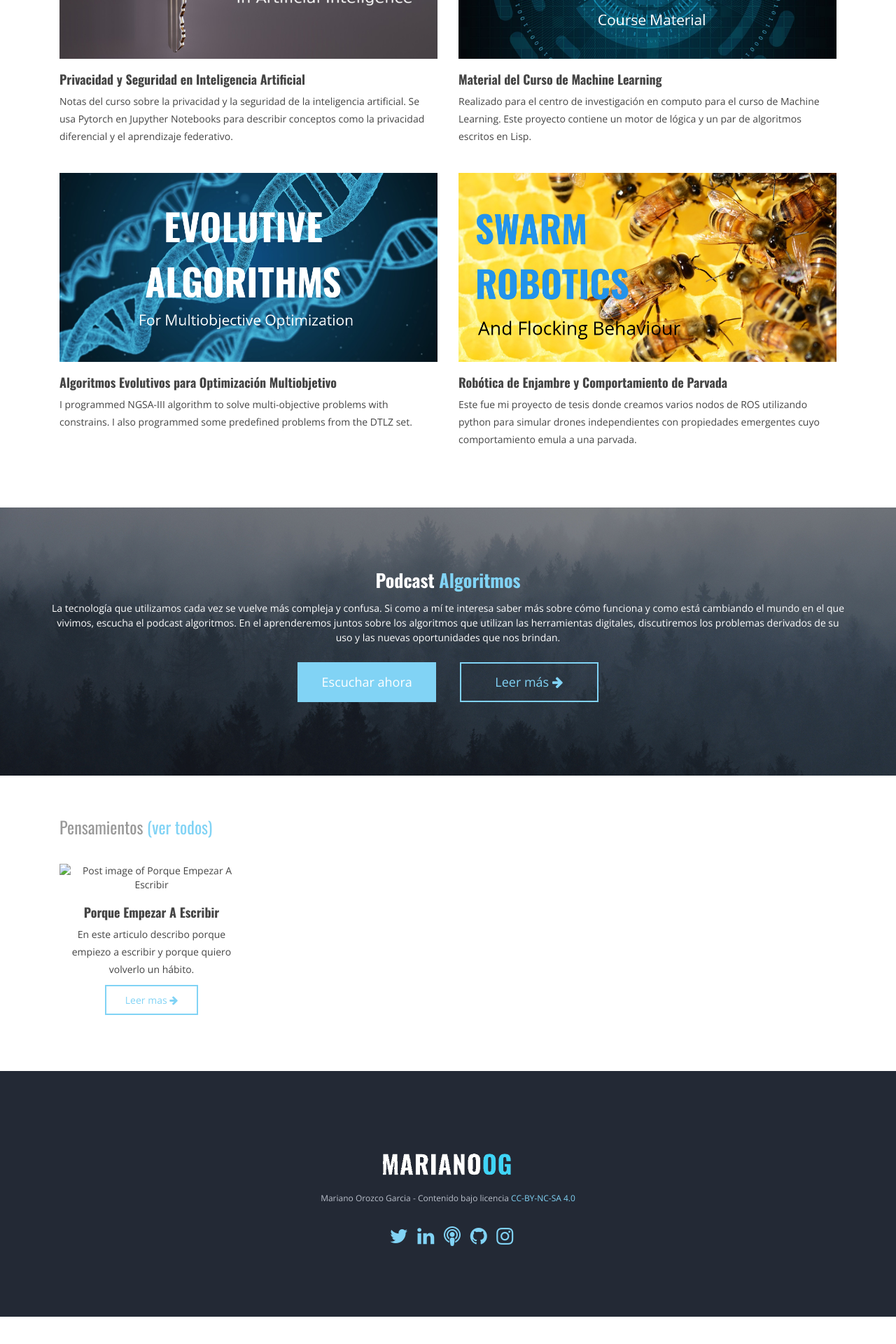
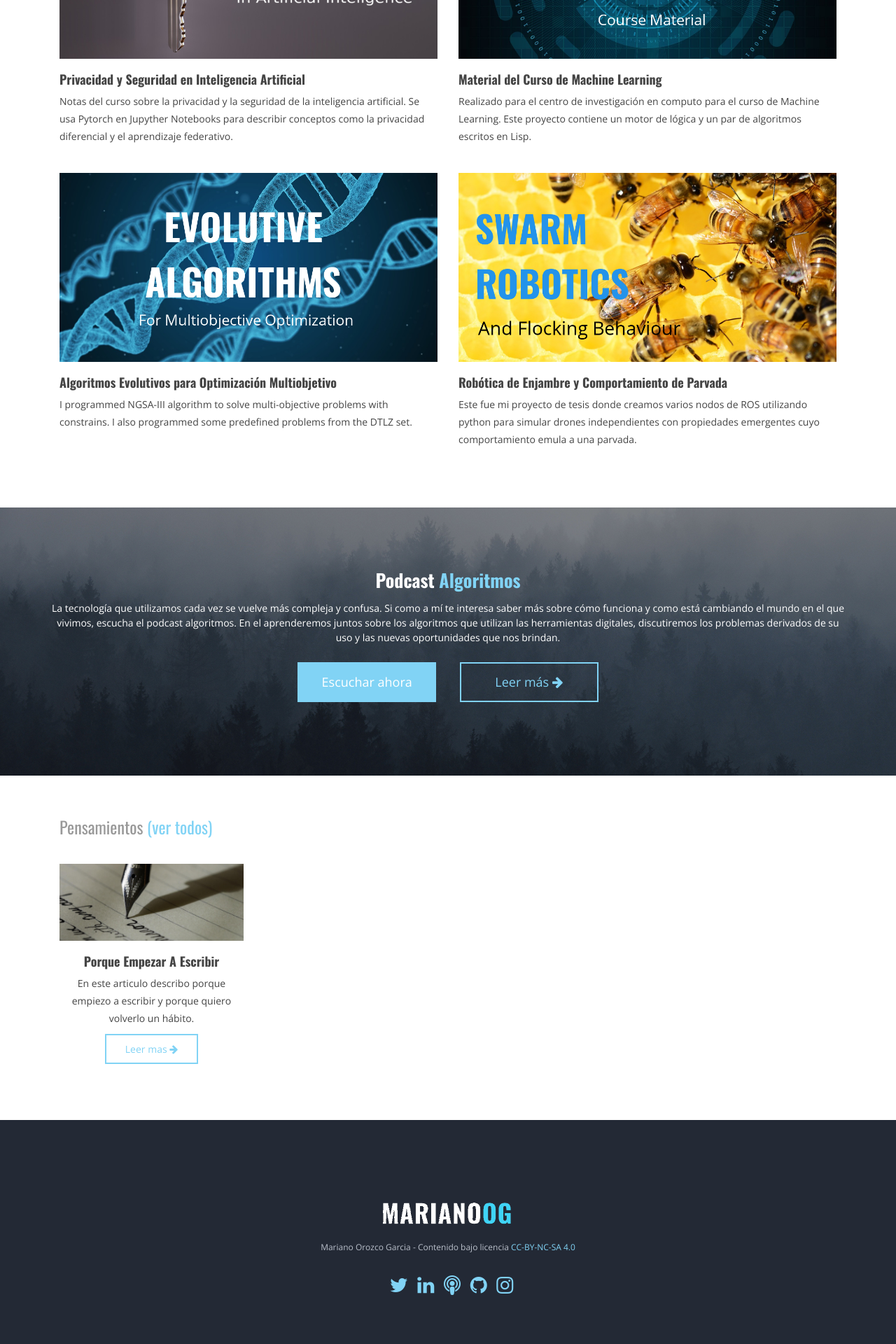
Before and after one commit to MarianoOG/marianoog.github.io, a Jekyll site: the page built from index.html, in a window 1280 px wide. Shown: the part 965-2885 px from the top of the page at 70% size. Built offline with Jekyll 4.4.1, drawn with Linux system fonts in a browser that asks for light colours.

Commit message:
fixed images in new location

```diff
--- a/blog.html
+++ b/blog.html
@@ -13,7 +13,7 @@ canonical: https://marianoog.github.io
 {% for post in site.posts %}
   <div class="blog-block post-content-area">
    {% if post.img %}
-        <img src="{{ BASE_PATH }}/assets/images/blog/{{ post.img }}" alt="{{ post.title }} image">
+        <img src="{{ BASE_PATH }}/assets/images/cover/{{ post.img }}" alt="{{ post.title }} image">
    {% endif %}
         <div class="blog-post">
           <h3><a href="{{ BASE_PATH }}{{ post.url }}">{{ post.title }}</a></h3>
--- a/index.html
+++ b/index.html
@@ -150,7 +150,7 @@ canonical: https://marianoog.github.io
         {% for post in site.posts limit 10 %}
           <div class="blog block carousel-post text-center">
             {% if post.img %}
-              <img src="{{ BASE_PATH }}/assets/images/blog/{{ post.img }}" alt="Post image of {{ post.title }}">
+              <img src="{{ BASE_PATH }}/assets/images/cover/{{ post.img }}" alt="Post image of {{ post.title }}">
             {% endif %}
             <h5>{{ post.title }}</h5>
             <p>{{ post.tagline }}</p>
```
